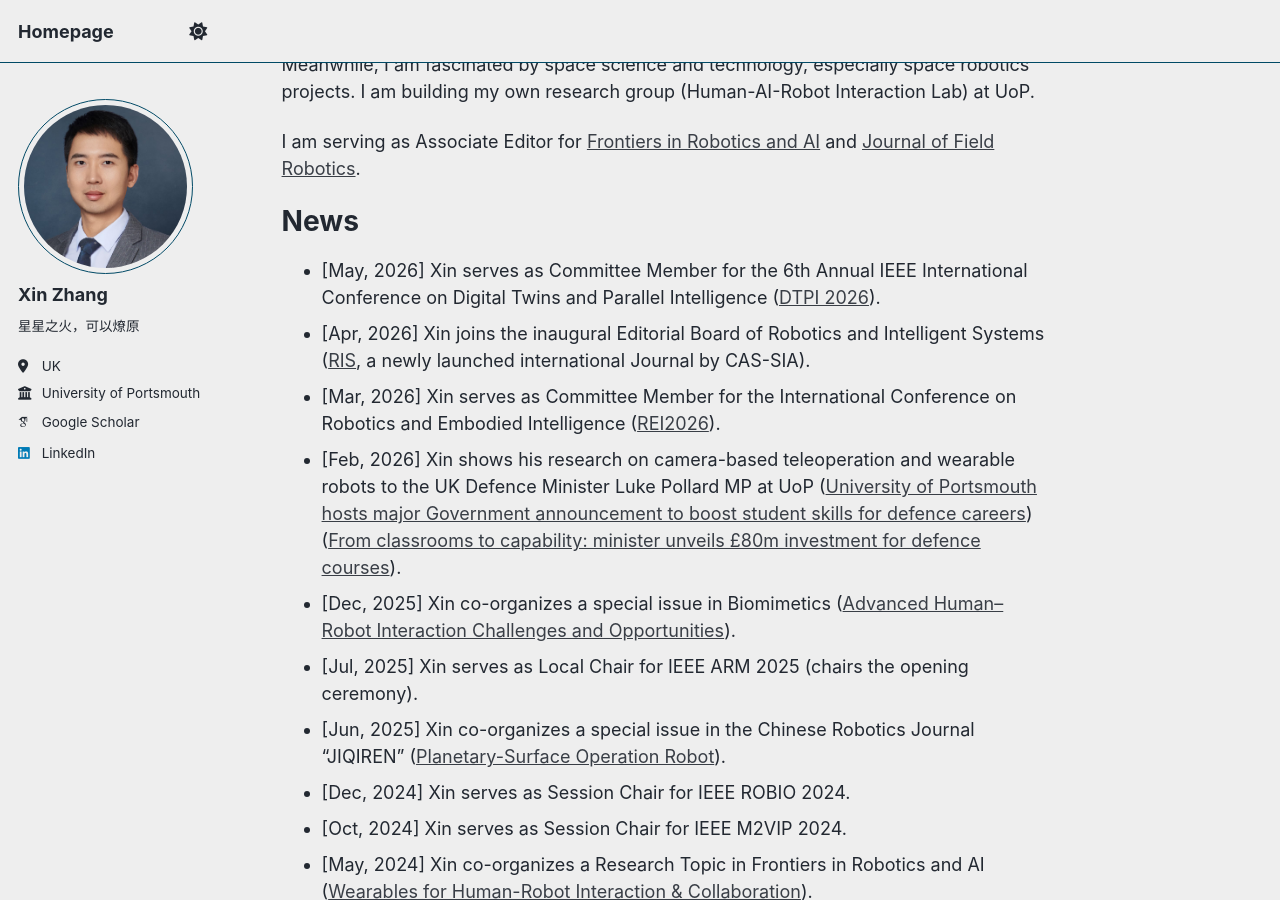
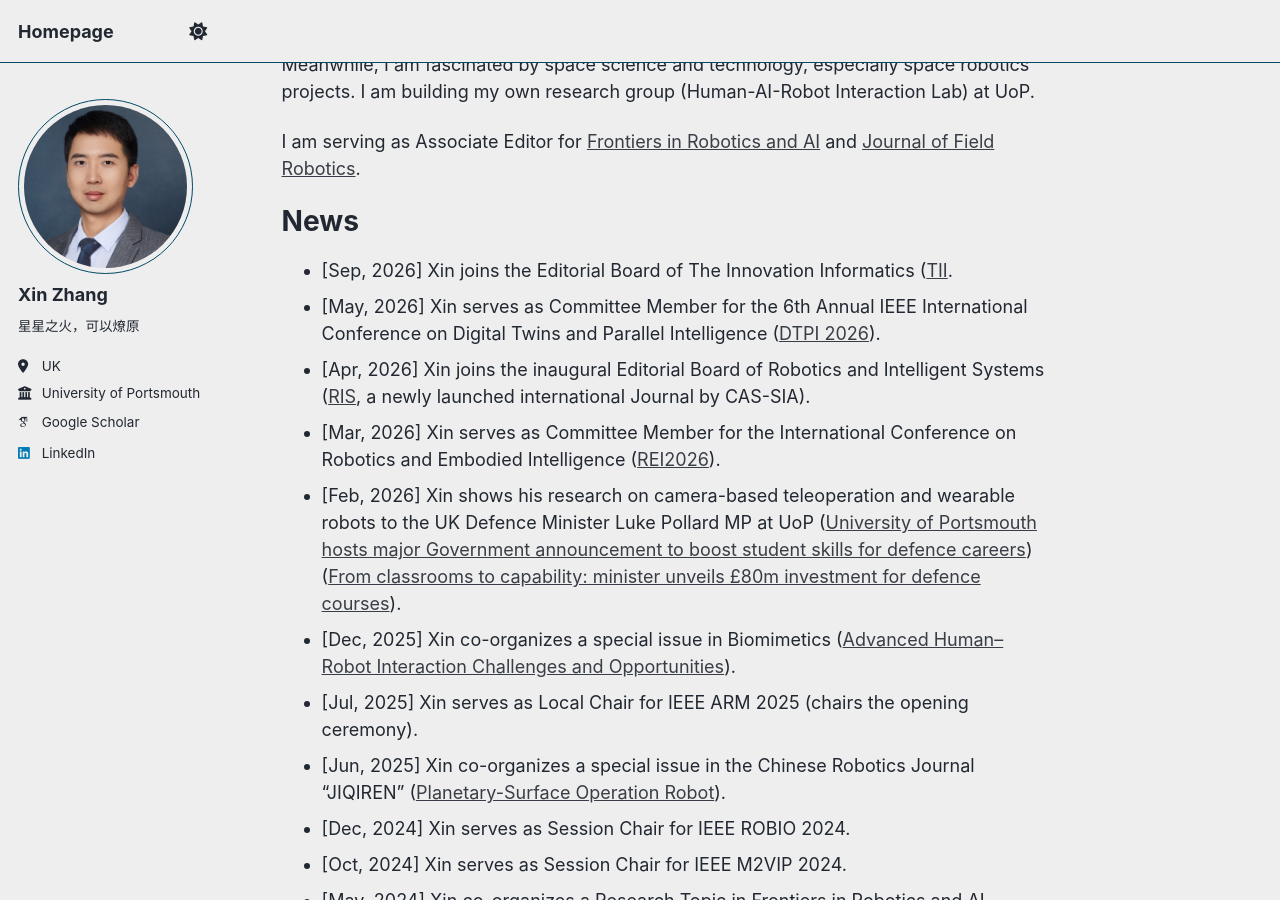
Before and after one commit to Mansion-ZX/Mansion-ZX.github.io, a Jekyll site: the page built from _pages/about.md, in a window 1280 px wide and 900 px high, scrolled down 330 px. Built offline with Jekyll 4.4.1, drawn with Linux system fonts in a browser that asks for light colours; some web fonts are replaced; a script that is not in the unit is left out.

Commit message:
Update about.md

```diff
--- a/_pages/about.md
+++ b/_pages/about.md
@@ -15,6 +15,7 @@ I am serving as Associate Editor for [Frontiers in Robotics and AI](https://www.
 
 News
 ======
+- [Sep, 2026] Xin joins the Editorial Board of The Innovation Informatics ([TII](https://www.the-innovation.org/the-innovation-informatics).
 - [May, 2026] Xin serves as Committee Member for the 6th Annual IEEE International Conference on Digital Twins and Parallel Intelligence ([DTPI 2026](https://ieee-dtpi-2026.org/)).
 - [Apr, 2026] Xin joins the inaugural Editorial Board of Robotics and Intelligent Systems ([RIS](https://www.sciengine.com/ris/home), a newly launched international Journal by CAS-SIA).
 - [Mar, 2026] Xin serves as Committee Member for the International Conference on Robotics and Embodied Intelligence ([REI2026](https://www.openacdemic.com/rei2026/)).
```
